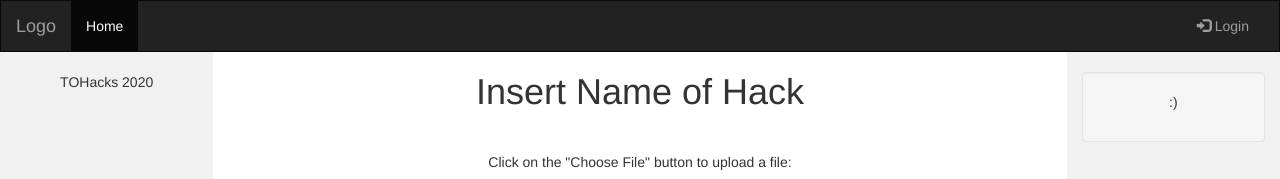
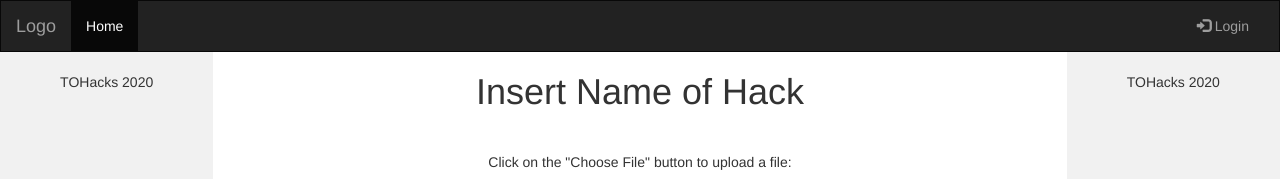
Before and after one commit to kevinjycui/DialekTech, a website: page views/index.html in a window 1280 px wide. Shown: the top 179 px of the page. Drawn offline with nearby package versions, Linux system fonts and the light colour scheme.

Commit message:
changed filler txt to more filler

```diff
--- a/views/index.html
+++ b/views/index.html
@@ -81,9 +81,7 @@
       <hr>
     </div>
     <div class="col-sm-2 sidenav">
-      <div class="well">
-        <p>:)</p>
-      </div>
+      <p>TOHacks 2020</p>
     </div>
   </div>
 </div>
```
